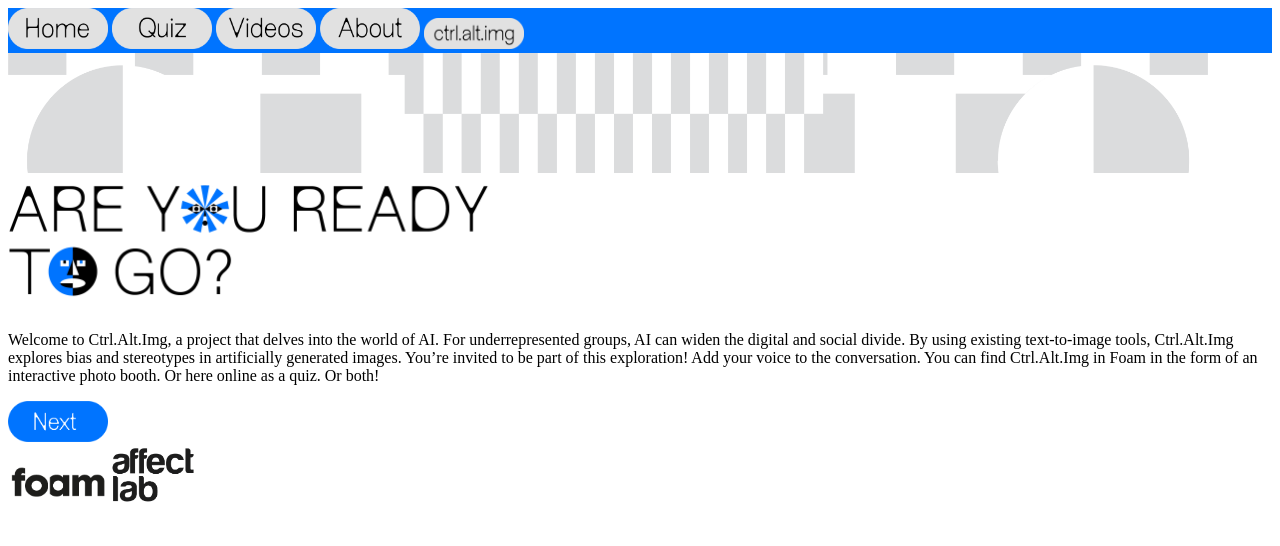
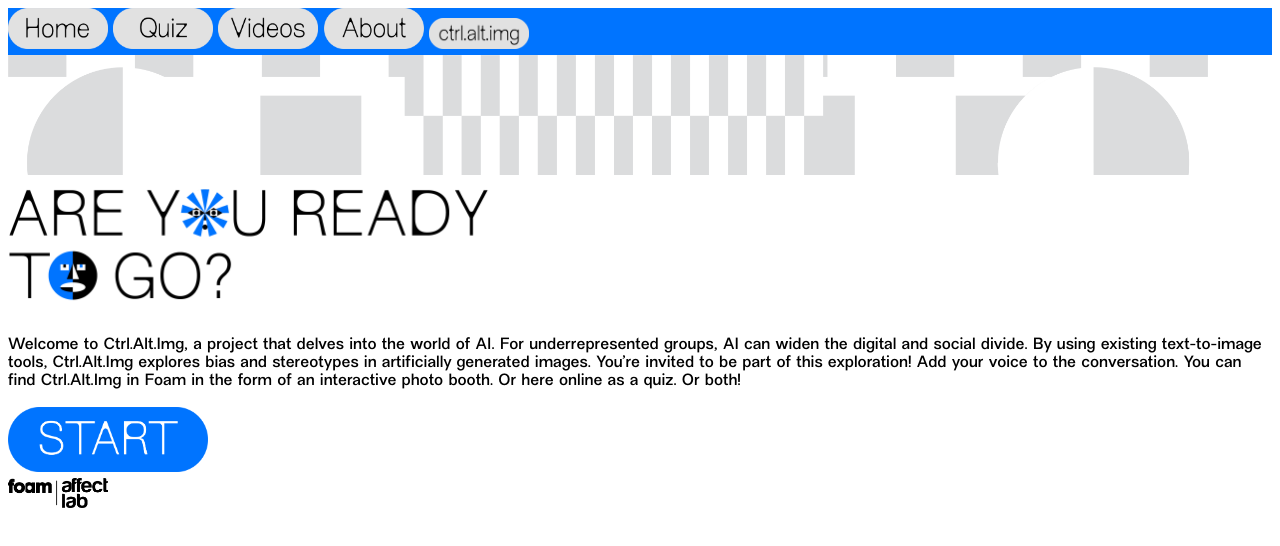
Before and after one commit to foam-develop/ctrlaltimg, a plain HTML site: page index.html in a window 1280 px wide. Drawn offline with Linux system fonts and the light colour scheme.

Commit message:
updated font, button, logo and link

```diff
--- a/index.html
+++ b/index.html
@@ -28,11 +28,11 @@
 be part of this exploration! Add your voice to the conversation. You can find Ctrl.Alt.Img in
 Foam in the form of an interactive photo booth. Or here online as a quiz. Or both!</p>
     </div>
-    <a href="start_quiz.html"><img class="menu" src="buttons/next_button_blue.png"></a>
+    <a href="start_quiz.html"><img width="200px" src="buttons/start_button.png"></a>
 </main>
 
 <footer>
-	<img width="100px" src="logo/foam.png"><img width="100px" src="logo/affect.png">
+	<img width="100px" src="logo/foam_affectlab.png">
 </footer>
 
 </body>
--- a/main.css
+++ b/main.css
@@ -1,8 +1,24 @@
+@font-face {
+    font-family: 'NewEdge666-Regular';
+    src: url('fonts/NewEdge666-Regular.woff2') format('woff2'),
+    font-weight: normal;
+    font-style: normal;
+}
+
+/* Apply the font to elements */
+html {
+    font-family: 'NewEdge666-Regular', sans-serif;
+}
+
 .header {
 	background-color: #0074FF;
 }
 
 .menu {
+	width: 100px;
+}
+
+.start {
 	width: 100px;
 }
 
```
Also changed, not shown: about.html (+1 -1 lines), start_quiz.html (+2 -3 lines), video.html (+1 -1 lines), buttons/starT_button.png (added), fonts/NewEdge666-Regular.woff2 (added), fonts/NewEdge666-UltraLightRounded.woff2 (added), logo/foam_affectlab.png (added).
